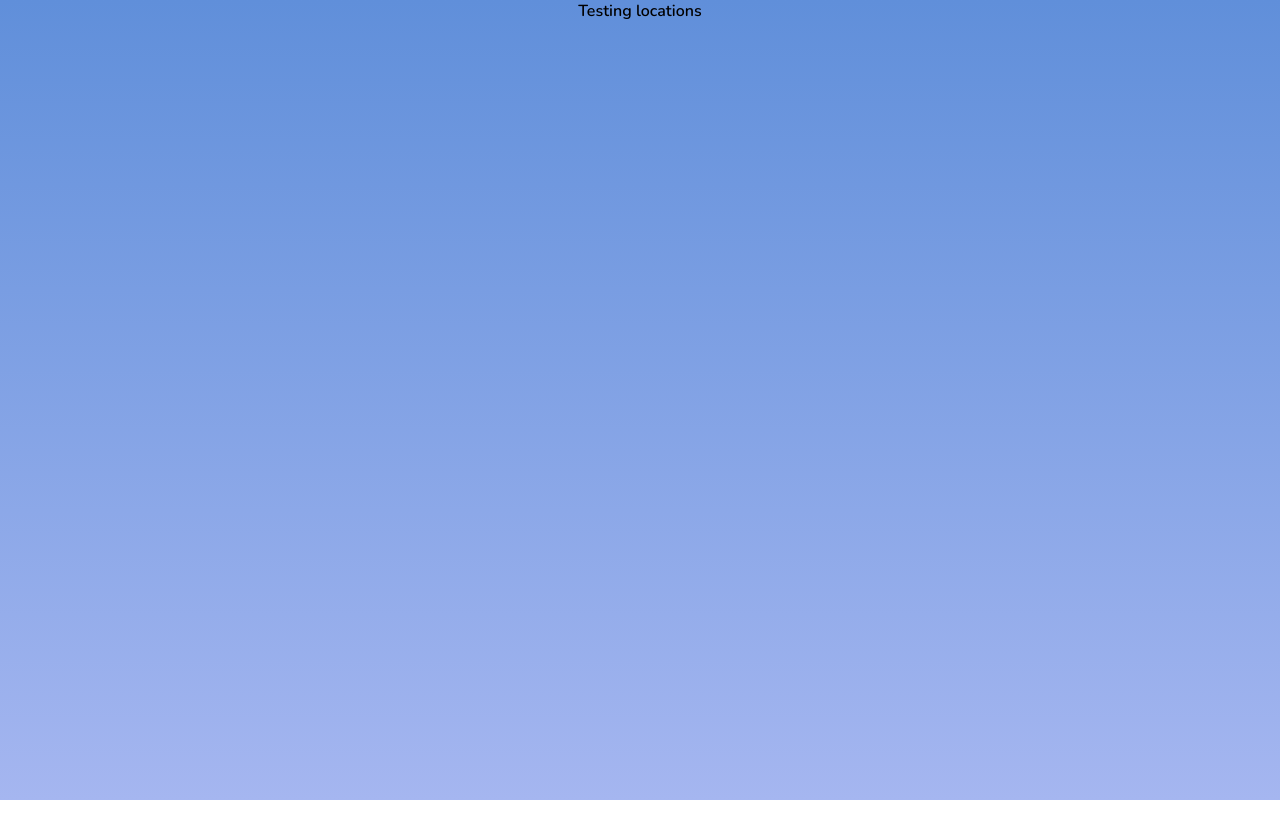
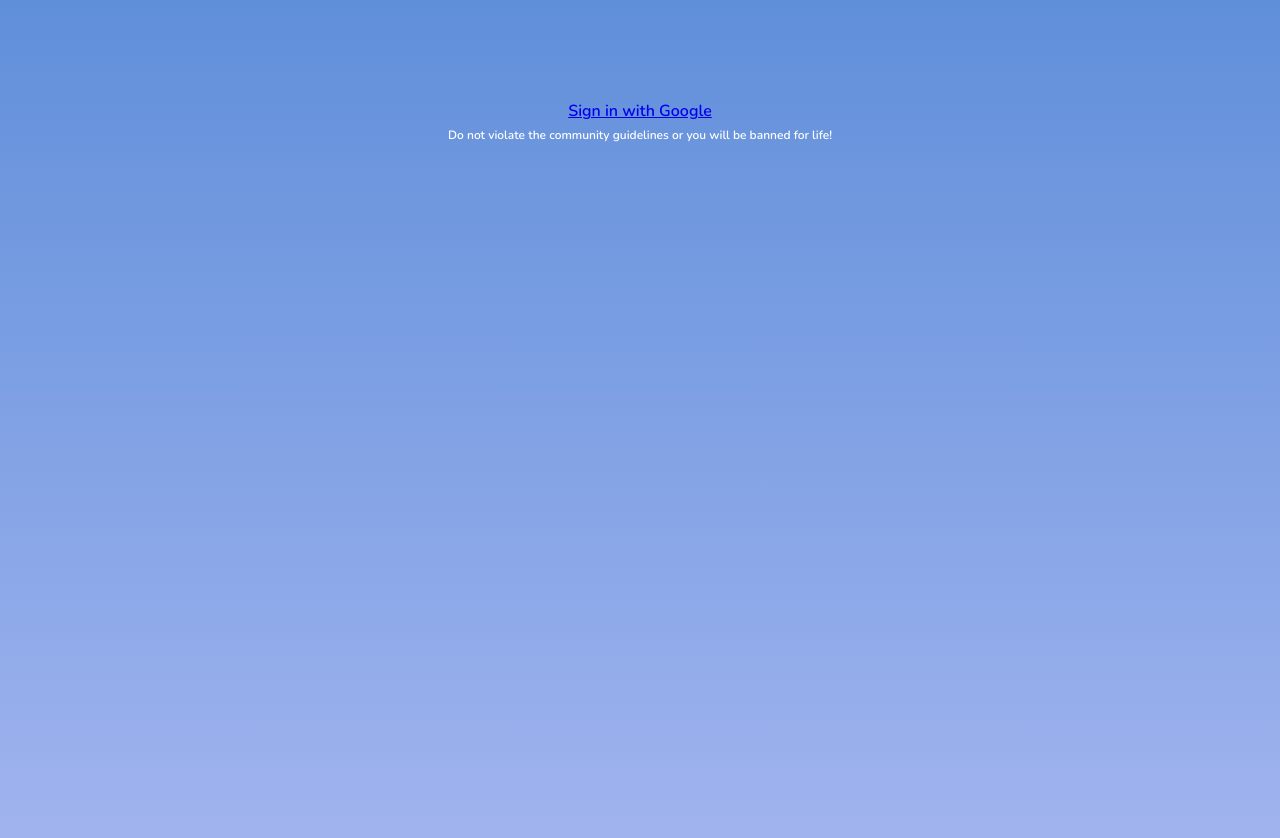
Before and after one commit to panibhengsri/FinalProject, a React (Create React App) app in the folder frontend/: page /locations in a window 1280 px wide. Shown: the top 838 px of the page. Before the commit the page ends 800 px from the top, so only its background shows below. Built offline with nearby package versions, Linux system fonts and the light colour scheme; no server answers.

Commit message:
routings

```diff
--- a/frontend/src/App.js
+++ b/frontend/src/App.js
@@ -2,6 +2,7 @@ import React, { useRef, useState } from 'react';
 import './App.css';
 import Login from './components/login.js'
 import SignOut from './components/SignOut.js'
+import SignIn from './components/SignIn.js'
 import Result from './components/result.js'
 import Locations from './components/locations.js';
 
@@ -20,7 +21,7 @@ import {
   Link
 } from "react-router-dom";
 
-import logo from './components/logo.png';
+import Logo from './components/logo.png';
 
 
 var config = {
@@ -45,33 +46,60 @@ function App() {
 
   const [user] = useAuthState(auth);
   const locayRef = useRef();
+  // if (auth.currentUser != null) {
+  //   return (
+  //     <div className="App">
 
+  //       <Router>
+  //         <Switch>
+
+  //           <Route path = "/result">
+
+  //             <Result>
+  //             </Result>
+  //           </Route>
+  //           <Route path = "/locations">
+  //             <Locations auth={auth} firestore={firestore} user={user}></Locations>
+  //           </Route>
+  //           <Route path="/">
+  //             {/* Cannot use below routing because it links to results from login without checking user database */}
+
+  //             <img style={{width: '300px'}} src={Logo} alt="Logo"/>
+  //             <Locations auth={auth} firestore={firestore} user={user}></Locations>
+
+  //           </Route>
+  //         </Switch>
+  //       </Router>
+  //     </div>
+  //   );
+  // } else {
+    console.log("props.auth.currentuser is null");
     return (
       <div className="App">
 
         <Router>
           <Switch>
-          <Route path = "/locations">
-            <Locations auth = {auth}>
-            </Locations>
-          </Route>
+
             <Route path = "/result">
+
               <Result>
               </Result>
             </Route>
+            <Route path = "/locations">
+              <Locations auth={auth} firestore={firestore} user={user}></Locations>
+            </Route>
             <Route path="/">
               {/* Cannot use below routing because it links to results from login without checking user database */}
-            {/* <Link to="/result">
-              See your results
-              </Link> */}
-            <SignOut auth = {auth} />
-            <Login auth={auth} firestore={firestore} user={user}></Login>
-            <ul className="locay" ref={locayRef} id="locay"></ul>
+
+              <img style={{width: '300px'}} src={Logo} alt="Logo"/>
+              <SignIn auth = {auth}></SignIn>
             </Route>
           </Switch>
         </Router>
       </div>
     );
+  // }
+
 }
 
 function ChatMessage(props) {
--- a/frontend/src/components/AddList.js
+++ b/frontend/src/components/AddList.js
@@ -21,7 +21,7 @@ class AddList extends React.Component {
             locc: null,
             locArr: [1,2,3,4]
         }
-
+        console.log("addlist is made");
 
         this.sendMessage = this.sendMessage.bind(this);
         this.addCollec = this.addCollec.bind(this);
--- a/frontend/src/components/SignOut.js
+++ b/frontend/src/components/SignOut.js
@@ -17,6 +17,7 @@ class SignOut extends React.Component {
         super(props);
         console.log(this.props)
     }
+
     render() {
         return this.props.auth.currentUser && (
             <Link to = "/" className = {style.button} onClick={() => this.props.auth.signOut()}>Sign Out</Link>
--- a/frontend/src/components/locations.js
+++ b/frontend/src/components/locations.js
@@ -1,29 +1,40 @@
+/*  Login contains <SignIn> "button"
+    Edited on 10/12/2020 by Duncan Chang, Jeremy Jung
+*/
 import React from 'react';
-import ReactDOM from "react-dom";
-import {
-    BrowserRouter as Router, Route
-} from "react-router-dom";
+
+import firebase from 'firebase/app';
+import 'firebase/firestore';
+import 'firebase/auth';
+import 'firebase/analytics';
+
+import { useAuthState } from 'react-firebase-hooks/auth';
+import { useCollectionData } from 'react-firebase-hooks/firestore';
+
+// import GoogleLogin from 'react-google-login';    // COMMENTED BY JEREMY JUNG
+import SignIn from './SignIn.js';
 import SignOut from './SignOut.js';
+import AddList from './AddList.js';
 
-// ReactDOM.render(
+import Logo from './logo.png';
 
-// );
-
-class Locations extends React.Component {
-    constructor (props) {
+class Locations extends React.Component{
+    constructor(props) {
         super(props);
     }
 
-    render () {
-        return (
+    render(){
+        return(
+		<div className="container">
+
+                <section>
+                {this.props.user ? <AddList firestore={this.props.firestore} auth = {this.props.auth} /> : <SignIn firestore = {this.props.firestore} auth = {this.props.auth}/>}
+            </section>
             <div>
-                <div>
-                    Testing locations
-                </div>
-                <div>
-                    <SignOut auth = {this.props.auth}></SignOut>
-                </div>
+                <SignOut auth = {this.props.auth} />
             </div>
+        </div>
+
         )
     }
 }
--- a/frontend/src/components/login.js
+++ b/frontend/src/components/login.js
@@ -14,7 +14,7 @@ import { useCollectionData } from 'react-firebase-hooks/firestore';
 
 // import GoogleLogin from 'react-google-login';    // COMMENTED BY JEREMY JUNG
 import SignIn from './SignIn.js';
-import AddList from './AddList.js';
+import Locations from './locations.js';
 
 import Logo from './logo.png';
 
@@ -24,7 +24,7 @@ class Login extends React.Component{
 		<div className="container">
             <img style={{width: '300px'}} src={Logo} alt="Logo"/>
             <section>
-                {this.props.user ? <AddList firestore={this.props.firestore} auth = {this.props.auth} /> : <SignIn firestore = {this.props.firestore} auth = {this.props.auth}/>}
+                {this.props.user ? <Locations firestore={this.props.firestore} auth = {this.props.auth} /> : <SignIn firestore = {this.props.firestore} auth = {this.props.auth}/>}
             </section>
         {/* COMMENTED GOOGLE LOGIN (JEREMY JUNG) */}
         </div>
```
Lines whose indentation alone changed are shown as unchanged.
